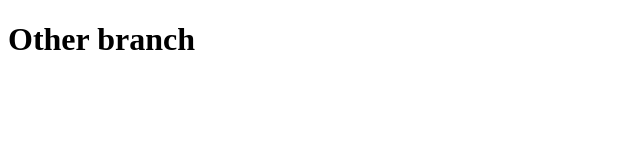
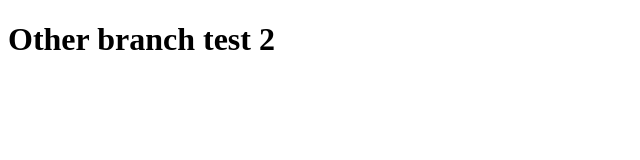
Before and after one commit to AdrianKnapp/api-rest-front-end, a plain HTML site: page index.html in a window 1280 px wide. Shown: the whole page, without its empty margins (0-640 px from the left). Drawn offline with Linux system fonts and the light colour scheme.

Commit message:
Second test

```diff
--- a/index.html
+++ b/index.html
@@ -8,7 +8,7 @@
   <link rel="stylesheet" href="src/css/style.css">
 </head>
 <body>
-  <h1> Other branch </h1>
+  <h1> Other branch test 2 </h1>
   <script src="src/js/script.js"></script>
 </body>
 </html>
```
Also changed, not shown: 1 other file.
